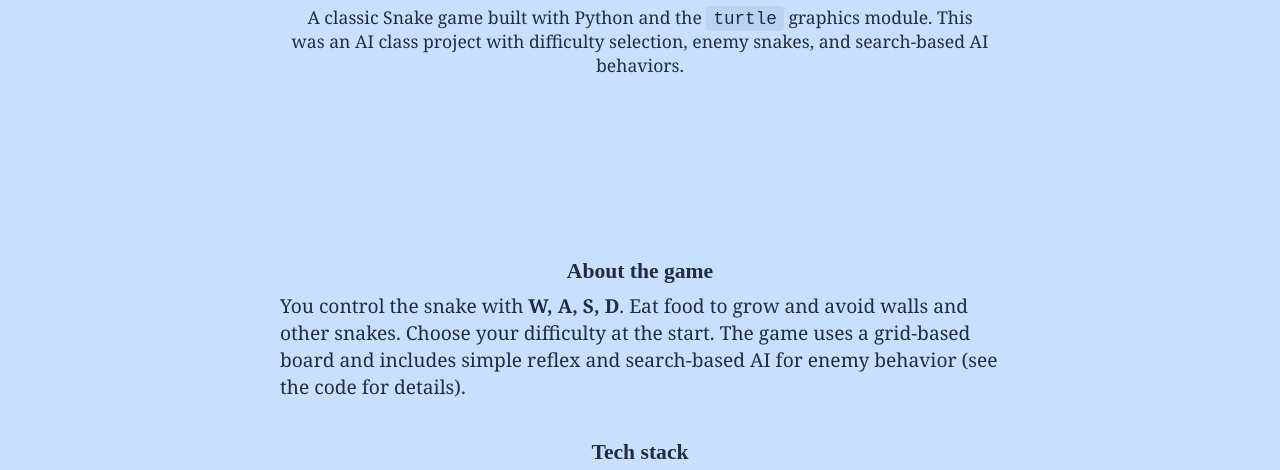
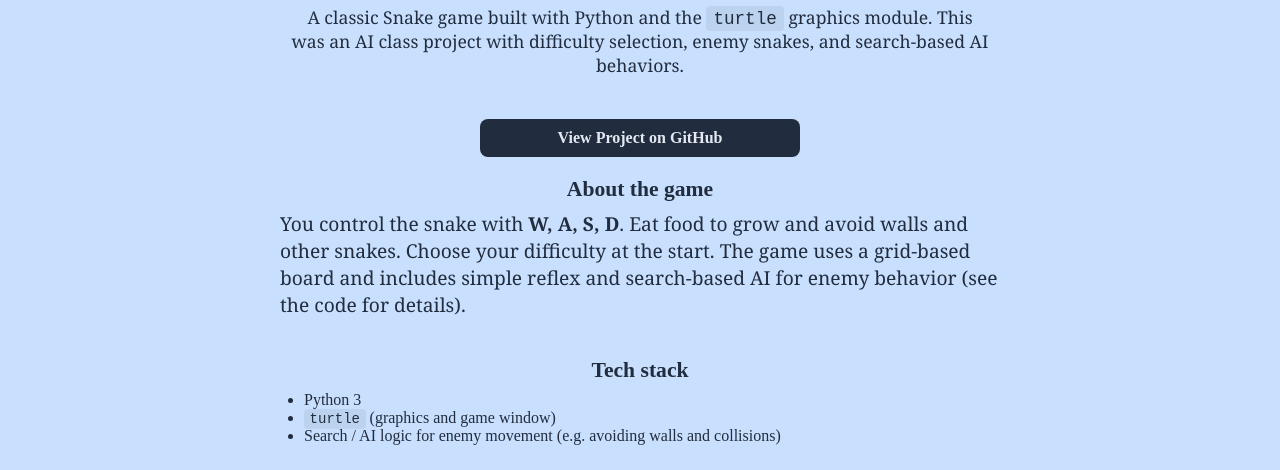
Before and after one commit to aD3nnis/PortfolioBuilt, a website: page PythonSnake/showcase.html in a window 1280 px wide. Shown: the part 235-705 px from the top of the page. Drawn offline with nearby package versions, Linux system fonts and the light colour scheme.

Commit message:
fix: added github links and readme

```diff
--- a/PythonSnake/showcase.html
+++ b/PythonSnake/showcase.html
@@ -11,7 +11,7 @@
     <link rel="stylesheet" href="../stylemenu.css">
     <link rel="stylesheet" href="../globalstyles.css">
     <style>
-        .showcase-backdrop { top: 100px;position: absolute;width: 100%;height: 100%; background-color: #C8E0FE;}
+        .showcase-backdrop { top: 100px;position: absolute;width: 100%;height: auto; background-color: #C8E0FE;}
         .showcase-content {
             max-width: 720px;
             margin: 0 auto;
@@ -21,7 +21,26 @@
             letter-spacing: 0.05em;
             margin-bottom: 0.5rem;
         }
-        .showcase-lead { font-size: 1.1rem; color: #212c3e; margin-bottom: 2rem; }
+        .showcase-lead { font-size: 1.1rem; color: #212c3e; margin-bottom: 2rem; padding-bottom: 10px;}
+        .showcase-link-button {
+            display: inline-block;
+            background-color: #212c3e;
+            color: #e3e8f1;
+            padding: 0.65rem 1rem;
+            border-radius: 8px;
+            text-decoration: none;
+            text-align: center;
+            font-weight: 600;
+            transition: background-color 0.2s ease;
+            width: 40%;
+            display: flex;
+            justify-content: center;
+            justify-self: anchor-center;
+            margin: 20px 0;
+        }
+        .showcase-link-button:hover {
+            background-color: #0f2b59;
+        }
         /* Override global About/style.css `p` (1.2rem serif) so body text + inline code read correctly */
         .showcase-content code { background: rgba(0,0,0,.06); padding: 0.15em 0.4em; border-radius: 4px; }
         .showcase-section { margin-bottom: 2rem; }
@@ -60,7 +79,16 @@
             <p class="showcase-lead">
                 A classic Snake game built with Python and the <code>turtle</code> graphics module. This was an AI class project with difficulty selection, enemy snakes, and search-based AI behaviors.
             </p>
-
+            <section class="showcase-section showcase-links"></section>
+                <a
+                    class="showcase-link-button"
+                    href="https://github.com/aD3nnis/AI-Class-Project"
+                    target="_blank"
+                    rel="noopener noreferrer"
+                >
+                    View Project on GitHub
+                </a>
+            </section>
             <section class="showcase-section">
                 <h2>About the game</h2>
                 <p>
```
Also changed, not shown: CppHouseGenerator/showcase.html (+32 -1 lines), README.md.
